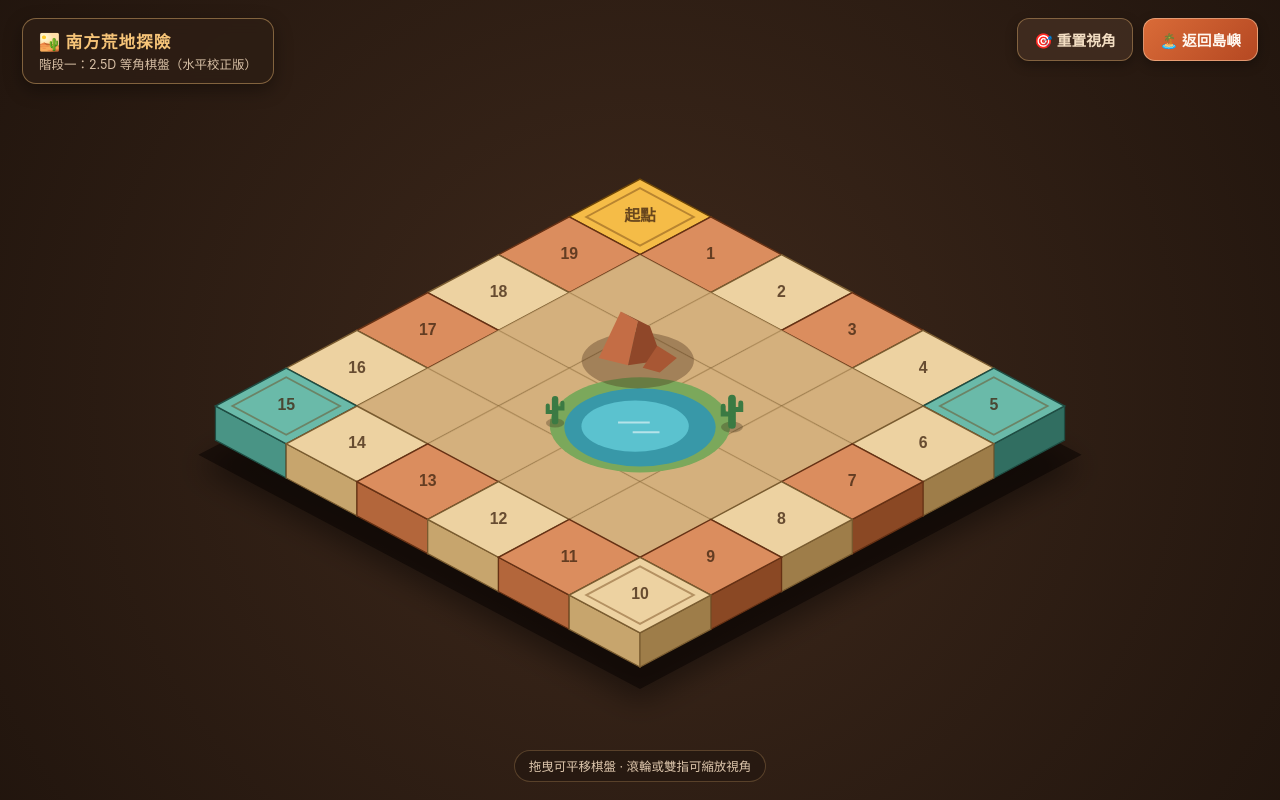
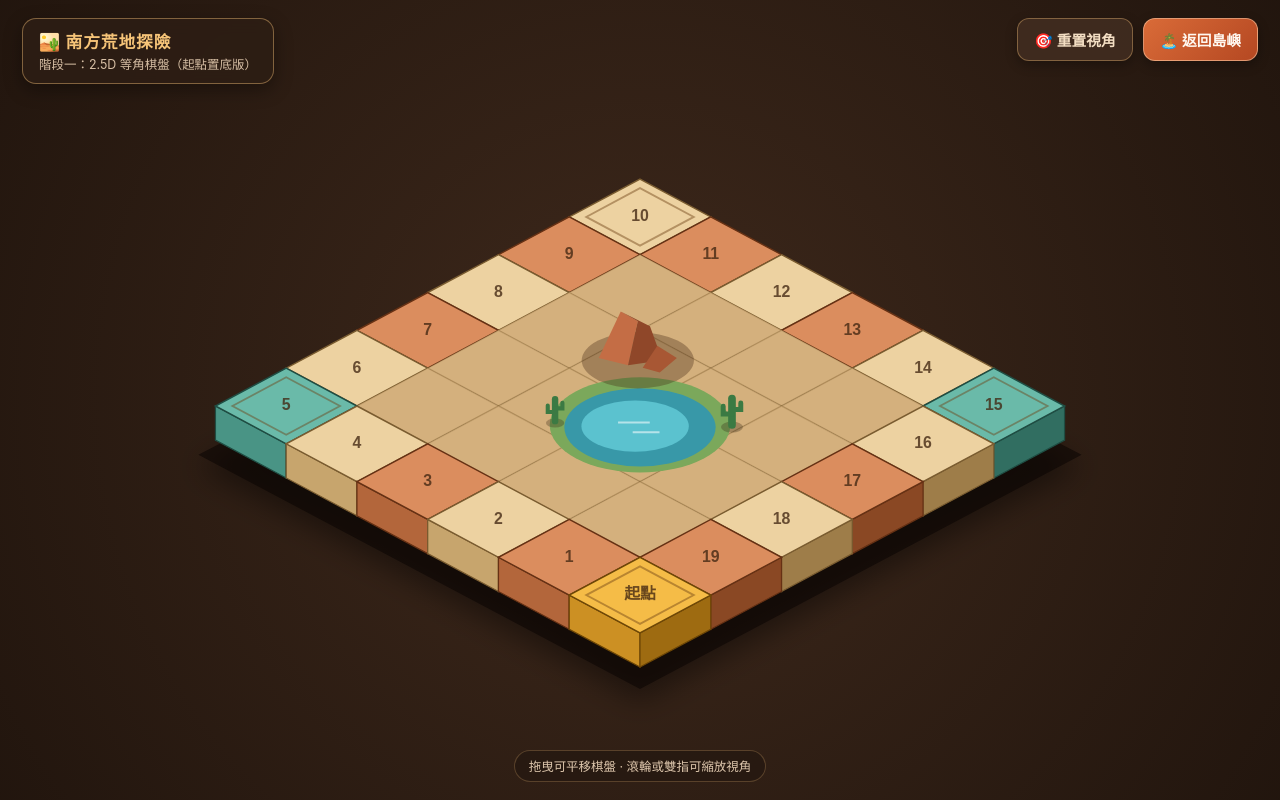
Before and after one commit to carltonziv/gseslearning-island, a plain HTML site: page monopoly.html in a window 1280 px wide. Drawn offline with Linux system fonts and the light colour scheme; animation ran at ten frames a second.

Commit message:
Update monopoly.html

```diff
--- a/monopoly.html
+++ b/monopoly.html
@@ -139,7 +139,7 @@
     <div class="top-bar">
       <div class="title-badge">
         <h1>🏜️ 南方荒地探險</h1>
-        <p id="status-text">階段一：2.5D 等角棋盤（水平校正版）</p>
+        <p id="status-text">階段一：2.5D 等角棋盤（起點置底版）</p>
       </div>
 
       <div class="top-actions">
@@ -207,7 +207,7 @@
 
     /**
      * ============================================================================
-     * 2. 等角投影與 6x6（外圍 20 格）水平校正棋盤資料
+     * 2. 等角投影與 6x6（外圍 20 格，起點位於最下方 (5,5)）
      * ============================================================================
      */
     const ISO_CONFIG = {
@@ -233,10 +233,15 @@
       const N = ISO_CONFIG.GRID_SIZE;
       const coords = [];
 
+      // 從最下方角落 (N-1, N-1) 出發，依順時針方向排列：
+      // 1. 左下邊：(5,5) -> (1,5)（往畫面左上方前進）
+      for (let x = N - 1; x > 0; x--) coords.push({ gx: x, gy: N - 1 });
+      // 2. 左上邊：(0,5) -> (0,1)（往畫面右上方前進）
+      for (let y = N - 1; y > 0; y--) coords.push({ gx: 0, gy: y });
+      // 3. 右上邊：(0,0) -> (4,0)（往畫面右下方前進）
       for (let x = 0; x < N - 1; x++) coords.push({ gx: x, gy: 0 });
+      // 4. 右下邊：(5,0) -> (5,4)（往畫面左下方回到起點）
       for (let y = 0; y < N - 1; y++) coords.push({ gx: N - 1, gy: y });
-      for (let x = N - 1; x > 0; x--) coords.push({ gx: x, gy: N - 1 });
-      for (let y = N - 1; y > 0; y--) coords.push({ gx: 0, gy: y });
 
       return coords.map((pos, index) => {
         const isCorner = (pos.gx === 0 || pos.gx === N - 1) && (pos.gy === 0 || pos.gy === N - 1);
@@ -308,7 +313,6 @@
           this.canvas.width = Math.floor(this.width * this.dpr);
           this.canvas.height = Math.floor(this.height * this.dpr);
 
-          // 首次取得有效視窗尺寸時，自動將棋盤置中
           if (!this.hasInitializedView) {
             this.resetCamera();
             this.hasInitializedView = true;
@@ -319,7 +323,6 @@
           }
         };
 
-        // 立即嘗試抓取當前尺寸
         updateSize(window.innerWidth, window.innerHeight);
 
         const resizeObserver = new ResizeObserver((entries) => {
```
